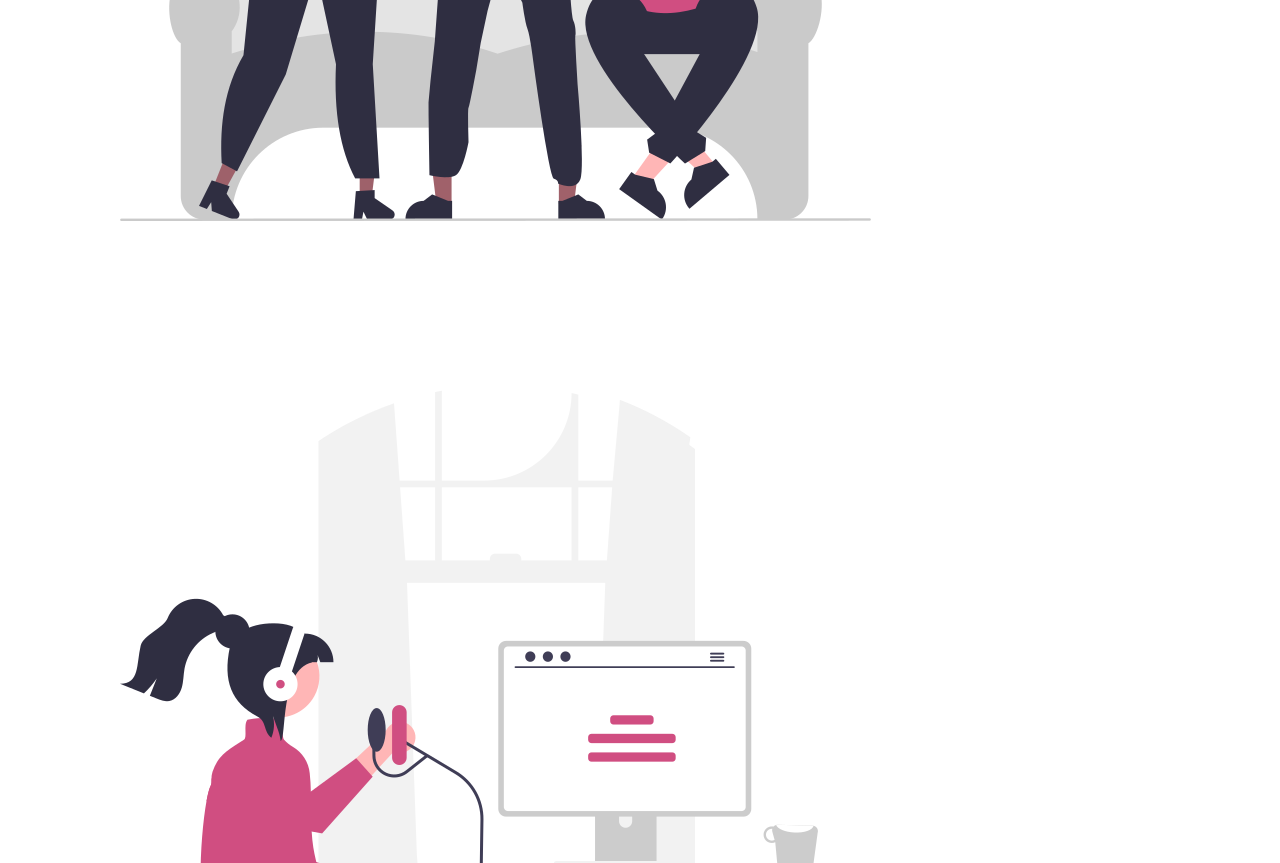
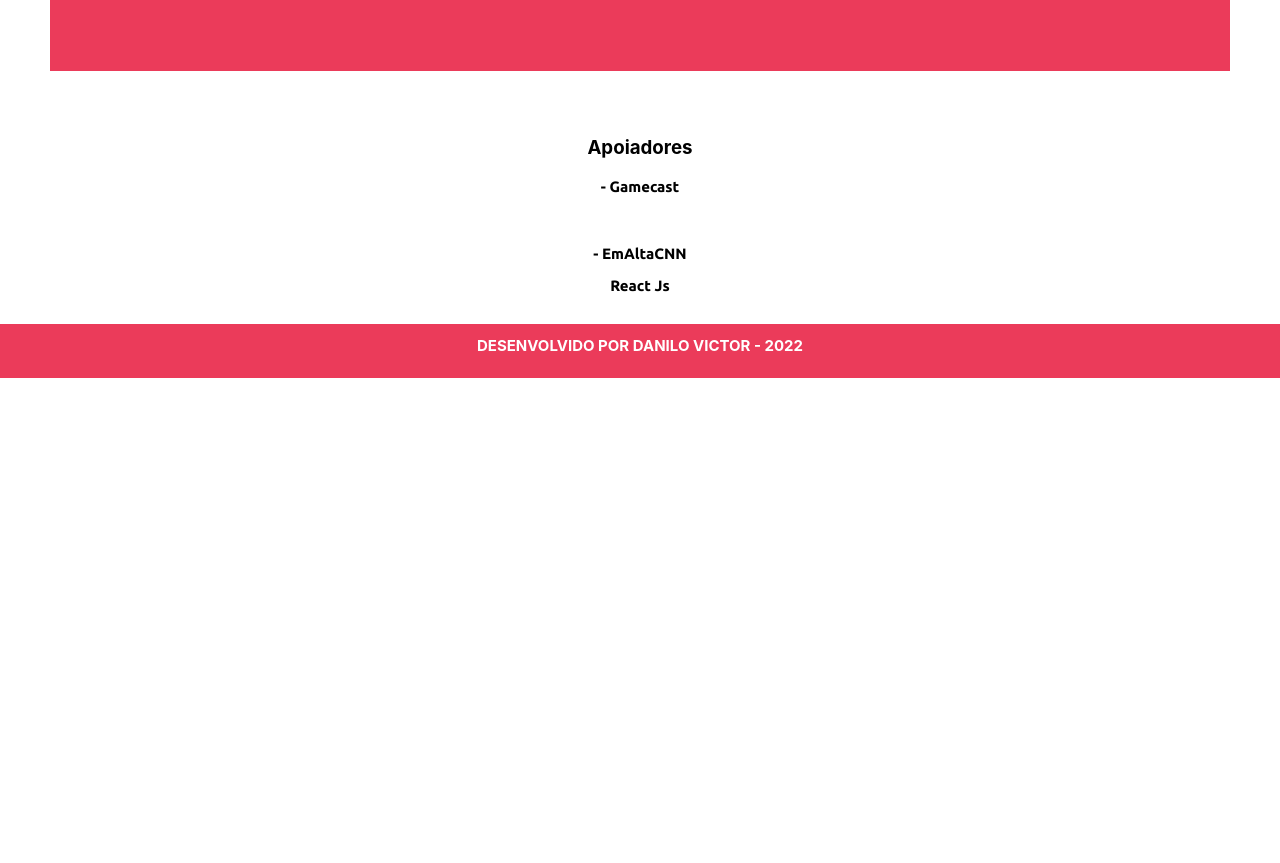
Before and after one commit to danilovictor/Dflix, a React (Vite) app in the folder aplication-flix/: page / in a window 1280 px wide. Shown: the part 1740-2603 px from the top of the page. After the commit the page ends 2130 px from the top, so only its background shows below. Built offline with nearby package versions, Linux system fonts and the light colour scheme.

Commit message:
pagescomplites

```diff
--- a/aplication-flix/src/App.jsx
+++ b/aplication-flix/src/App.jsx
@@ -4,6 +4,8 @@ import Header from './components/Header';
 import ArtNews from './components/ArtNews';
 import FormNews from './components/FormNews';
 import MarkFlix from './components/MarkFlix';
+import Branch from './components/Branch';
+import Footer from './components/Footer';
 
 
 function App() {
@@ -15,6 +17,8 @@ function App() {
       <ArtNews/>
       <FormNews/>
       <MarkFlix/>
+      <Branch/>
+      <Footer/>
     </div>
   )
 }
--- a/aplication-flix/src/components/ArtNews/style.css
+++ b/aplication-flix/src/components/ArtNews/style.css
@@ -4,6 +4,7 @@
     color:#EB3B5A;
     font-size:20px;
     font-weight:bold;
+    background-color:white;
 }
 
 .artigo-container{
--- a/aplication-flix/src/components/Branch/index.jsx
+++ b/aplication-flix/src/components/Branch/index.jsx
@@ -4,7 +4,11 @@ import './style.css';
 const Branch = () => {
     return (
         <div>
+            <h3>Apoiadores</h3>
 
+            <p> - Gamecast</p><br/>
+            <p> - EmAltaCNN</p>
+            <p>React Js</p>
         </div>
     )
 }
--- a/aplication-flix/src/components/Branch/style.css
+++ b/aplication-flix/src/components/Branch/style.css
@@ -0,0 +1,10 @@
+h3{
+    text-align: center;
+}
+
+p{
+    text-align: center;
+    font-size:15px;
+    font-family: 'Ubuntu';
+    font-weight: bold;
+}
--- a/aplication-flix/src/components/Footer/index.jsx
+++ b/aplication-flix/src/components/Footer/index.jsx
@@ -4,7 +4,7 @@ import './style.css'
 const Footer = ()=>{
     return(
         <div>
-
+            <h2 className="footer-title">Desenvolvido por Danilo Victor - 2022</h2>
         </div>
     )
 }
--- a/aplication-flix/src/components/Footer/style.css
+++ b/aplication-flix/src/components/Footer/style.css
@@ -0,0 +1,10 @@
+.footer-title{
+    background-color: #EB3B5A;
+    height:30px;
+    color: #fff;
+    text-transform: uppercase;
+    padding:12px;
+    font-size: 15px;
+    margin-top:30px;
+    text-align: center;
+}
--- a/aplication-flix/src/components/FormNews/index.jsx
+++ b/aplication-flix/src/components/FormNews/index.jsx
@@ -8,7 +8,7 @@ const FormNews = ()=>{
 
     return (
         <div>
-            <h2> Receba nossa newslatter</h2>
+            <h2 className="title-form"> Receba nossa newslatter</h2>
 
             <div className="form-center">
 
--- a/aplication-flix/src/components/FormNews/style.css
+++ b/aplication-flix/src/components/FormNews/style.css
@@ -1,10 +1,11 @@
-h2{
+.title-form{
     font-family:'Ubuntu';
     text-transform: uppercase;
     font-weight:bold;
     color:#EB3B5A;
     text-align: center;
     margin-top:15px;
+    background-color:#fff;
 }
 
 .form-center{
--- a/aplication-flix/src/components/MarkFlix/style.css
+++ b/aplication-flix/src/components/MarkFlix/style.css
@@ -0,0 +1,25 @@
+h3{
+    text-align: center;
+    padding-top:15px;
+}
+
+.mark-container{
+    background-color:#EB3B5A;
+    height:80vh;
+    margin-top:25px;
+    margin: 50px;
+}
+
+.mark-images{
+    display: flex;
+    justify-content:space-around;
+    align-items:center;
+    padding:15px;
+    flex-wrap: wrap;
+}
+
+.mark-images img{
+    width:392px;
+    height:232px;
+    padding:10px;
+}
```
